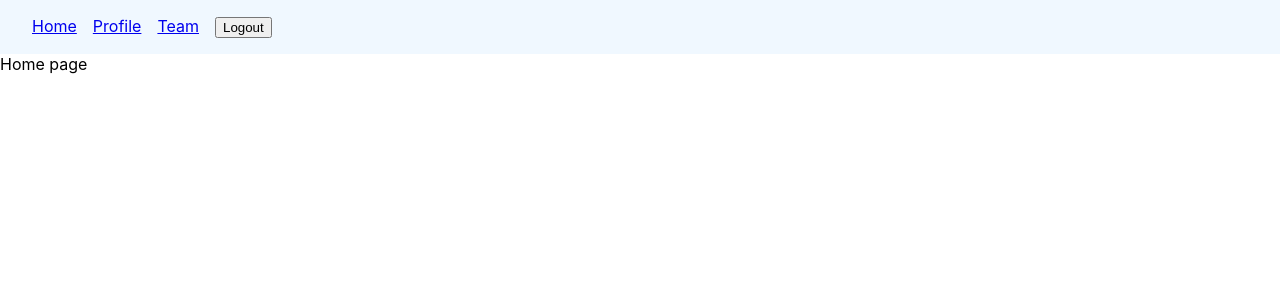
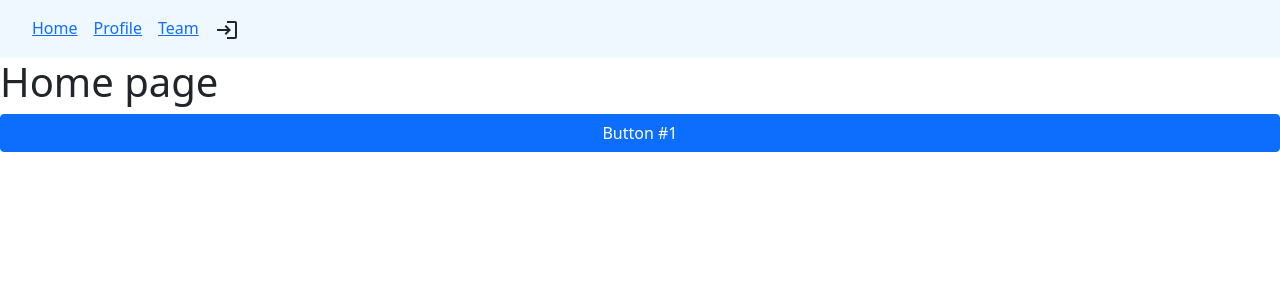
Before and after one commit to lactea94/beyondmeeting, a React (Create React App) app in the folder frontend/: page / in a window 1280 px wide. Shown: the top 300 px of the page. Built offline with nearby package versions, Linux system fonts and the light colour scheme.

Commit message:
branchfront0124_jyp

```diff
--- a/frontend/src/components/Home.js
+++ b/frontend/src/components/Home.js
@@ -1,3 +1,13 @@
+import Button from 'react-bootstrap/Button';
+import Col from 'react-bootstrap/Col';
+import Row from 'react-bootstrap/Row';
+
 export const Home = () => {
-  return <div>Home page</div>;
+  return <div>
+    <h1> Home page</h1>
+    <Row className="mx-0">
+      <Button as={Col} variant="primary">Button #1</Button>
+    </Row>
+
+  </div>;
 };
--- a/frontend/src/components/Navbar.js
+++ b/frontend/src/components/Navbar.js
@@ -1,6 +1,6 @@
 import { NavLink } from 'react-router-dom'
 import { useState } from 'react';
-
+import LoginIcon from '@mui/icons-material/Login';
 export const Navbar = () => {
   const [logged, setLogged] = useState(true)
 
@@ -30,7 +30,7 @@ export const Navbar = () => {
         <div className='nav-div'>
           <NavLink to='profile'>Profile</NavLink>
           <NavLink to='team'>Team</NavLink>
-          <button onClick={() => setLogged(!logged)}>Logout</button>
+          <LoginIcon onClick={() => setLogged(!logged)}>Logout</LoginIcon>
         </div>
         ): (
         <div className='nav-div'>
--- a/frontend/src/index.js
+++ b/frontend/src/index.js
@@ -4,7 +4,7 @@ import './index.css';
 import App from './App';
 import reportWebVitals from './reportWebVitals';
 import { BrowserRouter } from 'react-router-dom'
-
+import 'bootstrap/dist/css/bootstrap.min.css';
 ReactDOM.render(
   <React.StrictMode>
       <BrowserRouter>
```
Also changed, not shown: frontend/package.json (+8 -0 lines), 1 other file (tests, documents, lock files or other folders).
